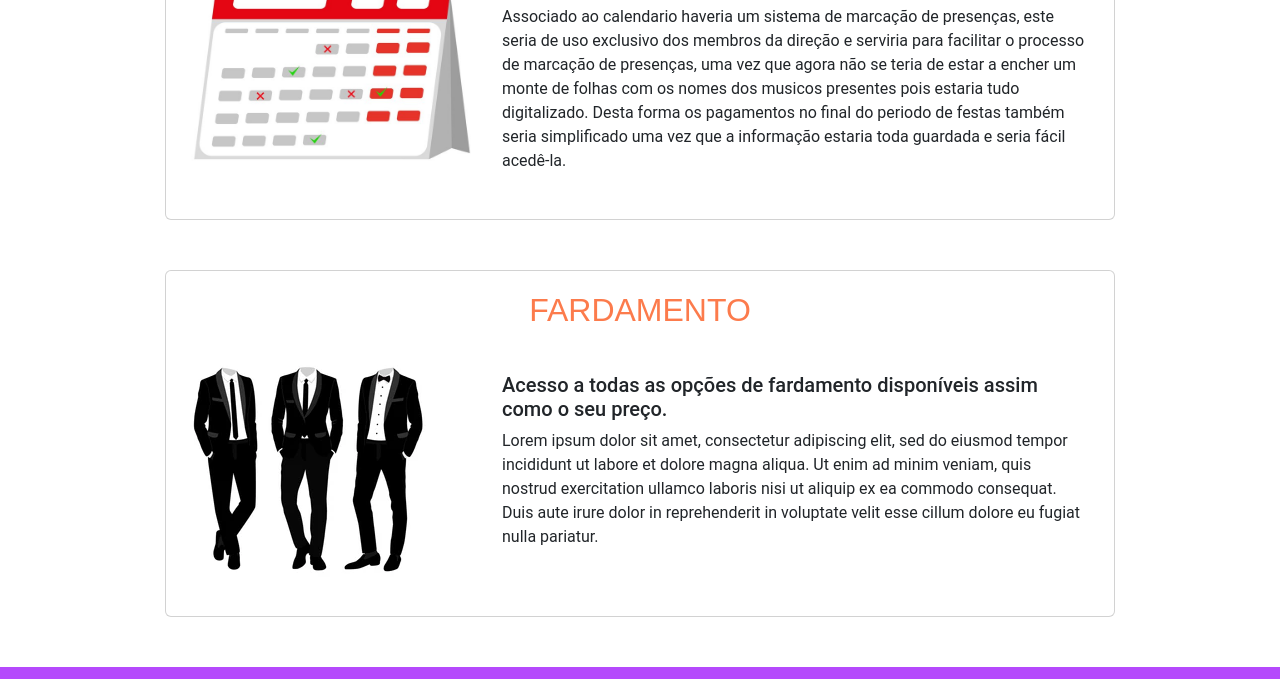
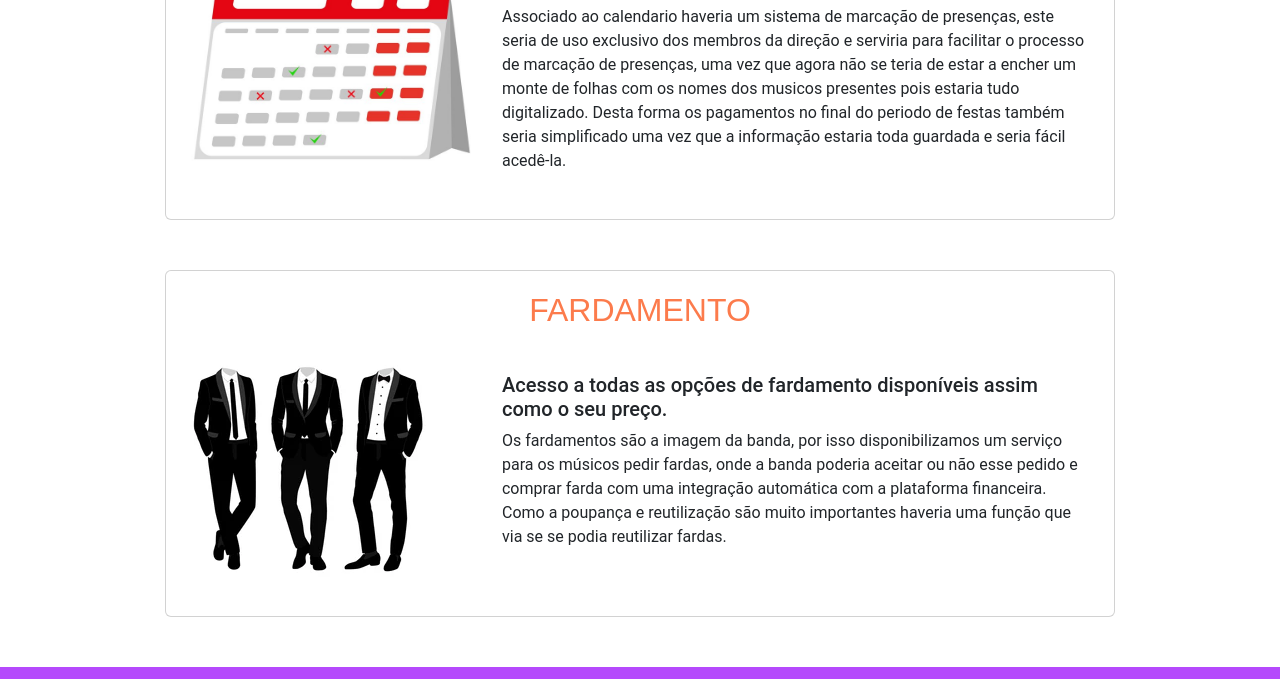
Before and after one commit to Qwerty22378/Chavenses, a plain HTML site: page gestao.html in a window 1280 px wide. Shown: the part 1401-2080 px from the top of the page. Drawn offline with Linux system fonts and the light colour scheme.

Commit message:
added fardamentos text

```diff
--- a/gestao.html
+++ b/gestao.html
@@ -219,12 +219,7 @@
                         <div class="col-lg-8 col-md-8">
                             <div class="card-body">
                                 <h5 class="card-title">Acesso a todas as opções de fardamento disponíveis assim como o seu preço.</h5>
-                                <p class="card-text"> Lorem ipsum dolor sit amet, consectetur adipiscing elit, sed do
-                                    eiusmod tempor incididunt ut labore et dolore magna aliqua. Ut
-                                    enim ad minim veniam, quis nostrud exercitation ullamco laboris
-                                    nisi ut aliquip ex ea commodo consequat. Duis aute irure dolor in
-                                    reprehenderit in voluptate velit esse cillum dolore eu fugiat
-                                    nulla pariatur.</p>
+                                <p class="card-text"> Os fardamentos são a imagem da banda, por isso disponibilizamos um serviço para os músicos pedir fardas, onde a banda poderia aceitar ou não esse pedido e comprar farda com uma integração automática com a plataforma financeira. Como a poupança e reutilização são muito importantes haveria uma função que via se se podia reutilizar fardas.</p>
                             </div>
                         </div>
                     </div>
```
